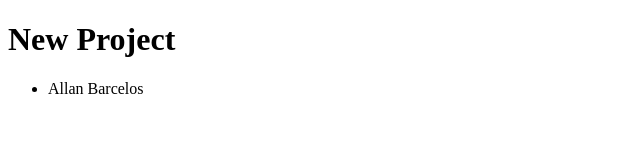
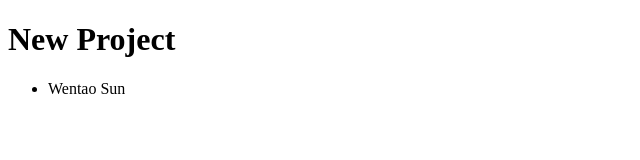
Before and after one commit to allanbarcelos/in-class-tt4-2160, a plain HTML site: page index.html in a window 1280 px wide. Shown: the full height of the page, 0-640 px from the left. Drawn offline with Linux system fonts and the light colour scheme.

Commit message:
Update index.html

```diff
--- a/index.html
+++ b/index.html
@@ -8,7 +8,7 @@
 <body>
     <h1>New Project</h1>
     <ul>
-        <li>Allan Barcelos</li>
+        <li>Wentao Sun</li>
     </ul>
 </body>
 </html>
```
